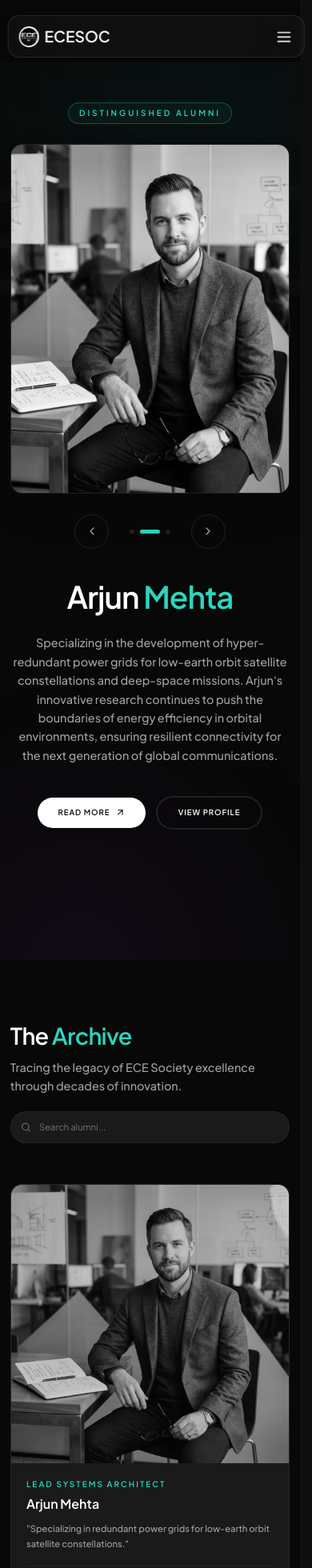
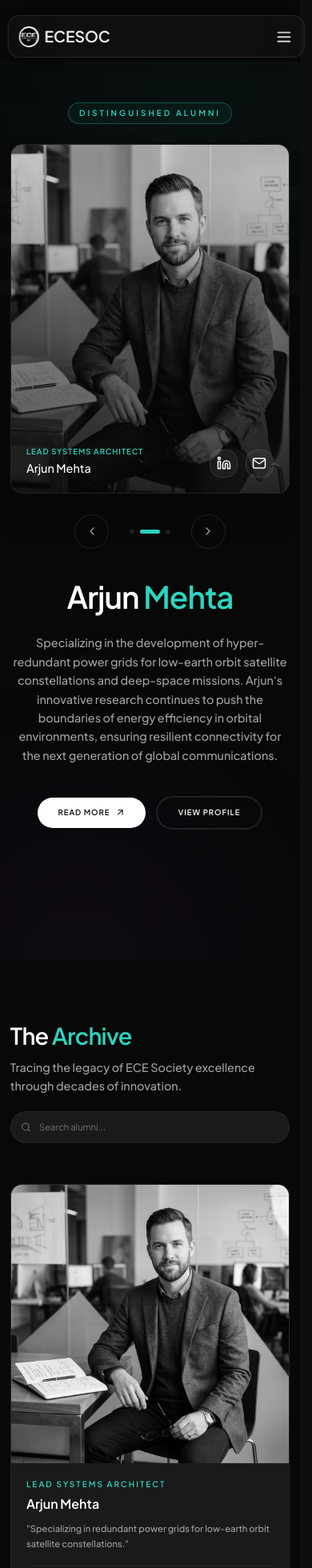
Before and after one commit to HiteshBajajft9/ECESocWeb, a Next.js app: page /alumni in a window 390 px wide. Shown: the top 1960 px of the page at 80% size. Built offline with nearby package versions, Linux system fonts and the light colour scheme; a web font is replaced by a local one.

Commit message:
Social icons fix

```diff
--- a/modules/alumni/components/alumni-archive.tsx
+++ b/modules/alumni/components/alumni-archive.tsx
@@ -114,7 +114,7 @@ export function AlumniArchive() {
                 src={alumni.image}
                 alt={alumni.name}
                 fill
-                className="object-cover grayscale mix-blend-luminosity opacity-80 group-hover:mix-blend-normal group-hover:grayscale-0 group-hover:opacity-100 group-hover:scale-105 transition-all duration-700 ease-out"
+                className="object-cover lg:grayscale lg:mix-blend-luminosity lg:opacity-80 lg:group-hover:mix-blend-normal lg:group-hover:grayscale-0 lg:group-hover:opacity-100 lg:group-hover:scale-105 transition-all duration-700 ease-out"
               />
             </div>
             <div className="p-6 flex flex-col flex-grow">
@@ -128,7 +128,7 @@ export function AlumniArchive() {
                 <span className="text-sm text-neutral-500 font-medium">
                   {alumni.year}
                 </span>
-                <div className="flex items-center gap-3 px-3 py-1.5 bg-[#080808]/80 backdrop-blur-md border border-white/5 rounded-full opacity-100 md:opacity-0 md:translate-y-1.5 md:scale-95 group-hover:opacity-100 group-hover:translate-y-0 group-hover:scale-100 transition-all duration-400 ease-out origin-right">
+                <div className="flex items-center gap-3 px-3 py-1.5 bg-[#080808]/80 backdrop-blur-md border border-white/5 rounded-full opacity-100 lg:opacity-0 lg:translate-y-1.5 lg:scale-95 lg:group-hover:opacity-100 lg:group-hover:translate-y-0 lg:group-hover:scale-100 transition-all duration-400 ease-out origin-right">
                   <button className="text-neutral-400 hover:text-white transition-colors outline-none">
                     <LinkedinIcon className="w-3.5 h-3.5" />
                   </button>
--- a/modules/alumni/components/alumni-hero.tsx
+++ b/modules/alumni/components/alumni-hero.tsx
@@ -129,7 +129,7 @@ export function AlumniHero() {
                 transition={{ duration: 0.6, ease: [0.16, 1, 0.3, 1] }}
                 className="relative aspect-[4/5] rounded-2xl overflow-hidden border border-white/10 shadow-2xl group cursor-pointer"
               >
-                <div className="absolute inset-0 bg-gradient-to-t from-[#080808]/80 to-transparent z-10 opacity-0 group-hover:opacity-100 transition-opacity duration-500"></div>
+                <div className="absolute inset-0 bg-gradient-to-t from-[#080808]/80 to-transparent z-10 opacity-100 lg:opacity-0 lg:group-hover:opacity-100 transition-opacity duration-500"></div>
                 <div className="absolute inset-0 bg-[#1A1A1A]"></div>
                 <Image
                   src={currentAlumnus.image}
@@ -139,7 +139,7 @@ export function AlumniHero() {
                   priority
                 />
 
-                <div className="absolute bottom-6 left-6 right-6 z-20 flex justify-between items-end translate-y-4 opacity-0 group-hover:translate-y-0 group-hover:opacity-100 transition-all duration-500">
+                <div className="absolute bottom-6 left-6 right-6 z-20 flex justify-between items-end translate-y-0 opacity-100 lg:translate-y-4 lg:opacity-0 lg:group-hover:translate-y-0 lg:group-hover:opacity-100 transition-all duration-500">
                   <div>
                     <p className="text-[#2DD4BF] text-xs font-bold uppercase tracking-widest mb-1">{currentAlumnus.role}</p>
                     <p className="text-white text-lg font-medium">{currentAlumnus.name} {currentAlumnus.lastName}</p>
```
